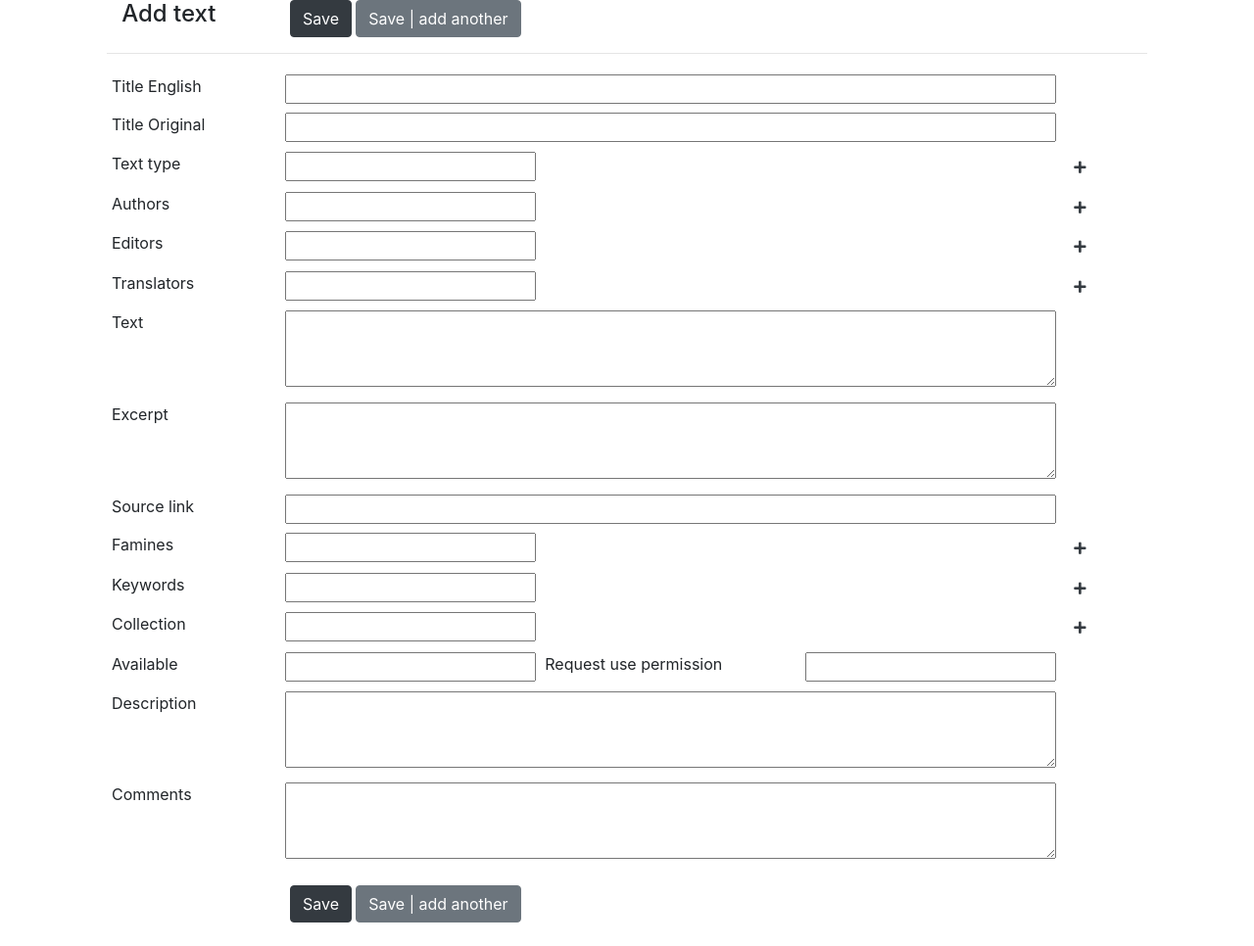
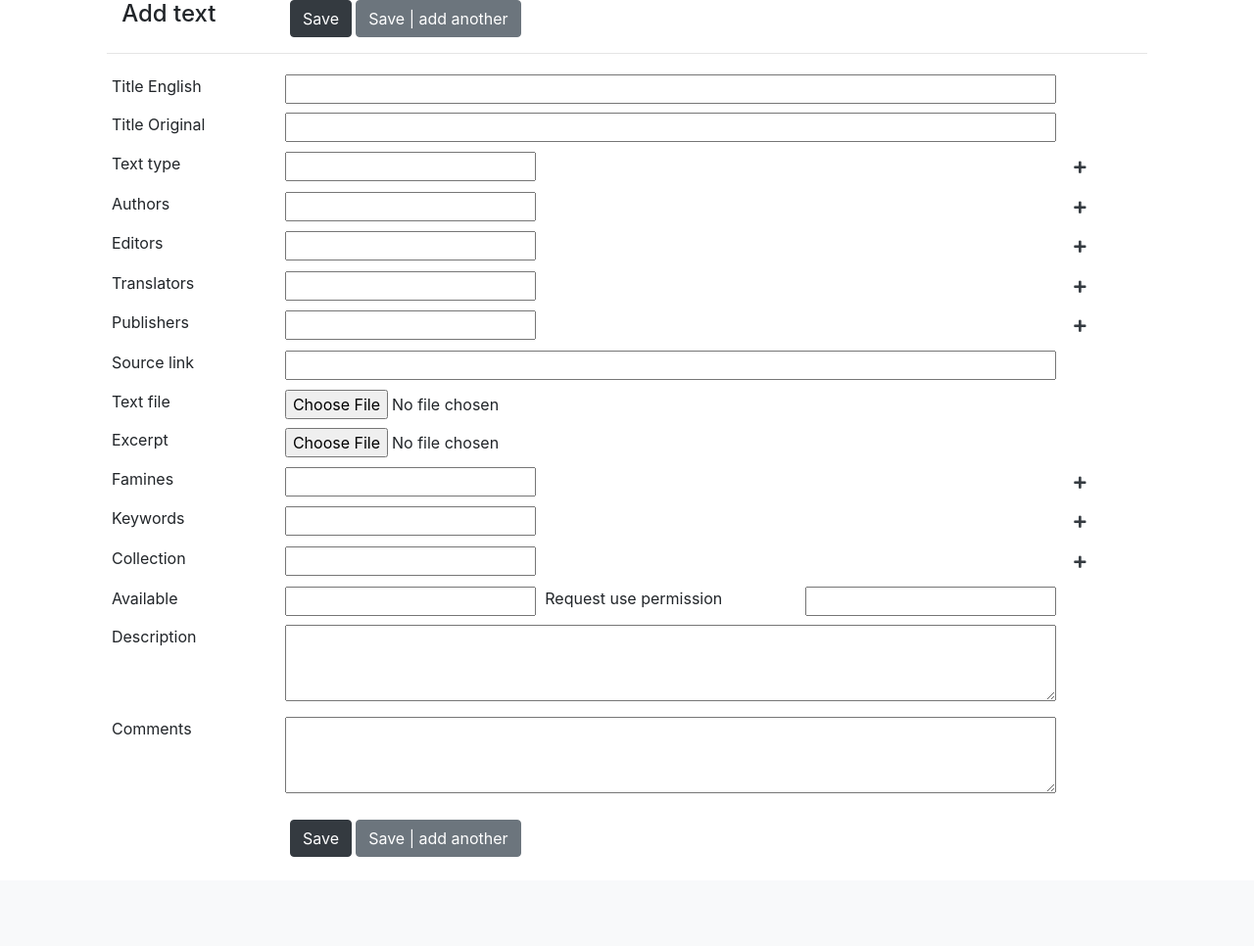
Before and after one commit to martijnbentum/heritages, a Django app: page /sources/add_text/ in a window 1280 px wide. Shown: the part 82-1048 px from the top of the page at 98% size. After the commit the page ends 957 px from the top, so only its background shows below. Run offline with Django 3.2, Linux system fonts and the light colour scheme; the visitor is signed in with stand-in values (Sample User, id 1); some libraries are stand-ins or nearby versions.

Commit message:
added some fields to the sources for file uploading

```diff
--- a/sources/forms.py
+++ b/sources/forms.py
@@ -5,11 +5,11 @@ from .models import Famine,Collection,PublishingOutlet,Available,Rated
 from .models import Keyword,Commissioner,Person,MusicType,Language,Music, Infographic
 from .models import RequestUsePermission, FilmCompany, FilmType, Film, Text, Image
 from .models import Location, TargetAudience, TextType, InfographicType, ImageType
-from .models import Publisher, PictureStoryType
+from .models import Publisher, PictureStoryType, PictureStory
 from .widgets import CollectionWidget,PublishingOutletWidget,AvailableWidget, TextTypeWidget
 from .widgets import RatedWidget,CommissionerWidget,MusicTypeWidget, FilmCompanyWidget
 from .widgets import ImageTypeWidget, InfographicTypeWidget,FilmTypeWidget, PublisherWidget
-from .widgets import RequestUsePermissionWidget
+from .widgets import RequestUsePermissionWidget, PublishersWidget
 from .widgets import FaminesWidget
 from .widgets import PersonsWidget
 from .widgets import LanguagesWidget
@@ -21,7 +21,7 @@ from .widgets import TargetAudienceWidget
 dattr = {'attrs':{'style':'width:100%'}}
 dchar = {'widget':forms.TextInput(**dattr),'required':False}
 dchar_required = {'widget':forms.TextInput(**dattr),'required':True}
-dtext = {'widget':forms.Textarea(attrs={'style':'width:100%','rows':3})}
+dtext = {'widget':forms.Textarea(attrs={'style':'width:100%','rows':3}),'required':False}
 dselect2 = {'attrs':{'data-placeholder':'Select by name...','style':'width:100%',
 	'class':'searching'}}
 mft = {'fields':('name',),'widgets':{'name':forms.TextInput(dattr)}}
@@ -156,6 +156,7 @@ class FilmForm(SourceForm):
 		queryset=FilmType.objects.all(),
 		widget = FilmTypeWidget(**dselect2),
 		required=False)
+	video_link = forms.CharField(**dchar)
 
 	class Meta:
 		model = Film
@@ -183,13 +184,15 @@ class TextForm(SourceForm):
 		queryset=Person.objects.all(),
 		widget = PersonsWidget(**dselect2),
 		required=False)
-	text = forms.CharField(**dtext)
-	excerpt = forms.CharField(**dtext)
+	publishers= forms.ModelMultipleChoiceField(
+		queryset=Publisher.objects.all(),
+		widget = PublishersWidget(**dselect2),
+		required=False)
 
 	class Meta:
 		model = Text
 		fields = source_fields
-		fields += ',text_type,authors,editors,translators,text,excerpt'
+		fields += ',text_type,authors,editors,translators,publishers,text_file,excerpt_file'
 		fields = fields.split(',')
 
 class InfographicForm(SourceForm):
@@ -205,7 +208,7 @@ class InfographicForm(SourceForm):
 	class Meta:
 		model = Infographic
 		fields = source_fields
-		fields += ',infographic_type,creators'
+		fields += ',infographic_type,creators,image_file'
 		fields = fields.split(',')
 
 
@@ -226,7 +229,7 @@ class ImageForm(SourceForm):
 	class Meta:
 		model = Image
 		fields = source_fields
-		fields += ',image_type,creators'
+		fields += ',image_type,creators,image_file'
 		fields = fields.split(',')
 
 
@@ -243,15 +246,13 @@ class PictureStoryForm(SourceForm):
 		queryset=Person.objects.all(),
 		widget = PersonsWidget(**dselect2),
 		required=False)
-	publisher= forms.ModelMultipleChoiceField(
+	publishers= forms.ModelMultipleChoiceField(
 		queryset=Publisher.objects.all(),
-		widget = PublisherWidget(**dselect2),
+		widget = PublishersWidget(**dselect2),
 		required=False)
-	text = forms.CharField(**dtext)
-	excerpt = forms.CharField(**dtext)
 
 	class Meta:
-		model = Image
+		model = PictureStory
 		fields = source_fields
-		fields += ',picture_story_type,authors,artists,publisher,text,excerpt'
+		fields += ',picture_story_type,authors,artists,publishers,image_file,excerpt_file'
 		fields = fields.split(',')
--- a/sources/models.py
+++ b/sources/models.py
@@ -45,6 +45,7 @@ class Music(Source):
 	composers = models.ManyToManyField(Person,blank=True,related_name='music_composer')
 	music_type = models.ForeignKey(MusicType,**dargs)
 	languages = models.ManyToManyField(Language, blank=True)
+	music_file = models.FileField(upload_to='data/',blank=True,null=True)
 
 
 class Film(Source):
@@ -59,6 +60,7 @@ class Film(Source):
 	locations_released= models.ManyToManyField(Location,blank=True, related_name='film_location_released')
 	target_audience = models.ForeignKey(TargetAudience,**dargs)
 	film_type = models.ForeignKey(FilmType,**dargs)
+	video_link = models.CharField(max_length=1000,default='')
 
 
 class Image(Source):
@@ -68,12 +70,14 @@ class Image(Source):
 	image_type = models.ForeignKey(ImageType,**dargs)
 	locations = models.ManyToManyField(Location,blank=True, related_name='image_locations')
 	creators = models.ManyToManyField(Person,blank=True, related_name='image_creators')
+	image_file = models.ImageField(upload_to='data/',blank=True,null=True)
 
 class Infographic(Source):
 	'''Meta data for infographics related to famines.'''
 	dargs = {'on_delete':models.SET_NULL,'blank':True,'null':True}
 	infographic_type = models.ForeignKey(InfographicType,**dargs)
 	creators = models.ManyToManyField(Person,blank=True, related_name='infographic_creators')
+	image_file = models.ImageField(upload_to='data/',blank=True,null=True)
 
 class PictureStory(Source):
 	'''Meta data for picturestories (comics / graphic novels) related to famines.'''
@@ -82,9 +86,9 @@ class PictureStory(Source):
 	authors = models.ManyToManyField(Person,blank=True, related_name='picture_story_author')
 	artists = models.ManyToManyField(Person,blank=True, related_name='picture_story_artist')
 	translators= models.ManyToManyField(Person,blank=True, related_name='picture_story_translator')
-	publisher = models.ForeignKey(Publisher,**dargs)
-	text = models.TextField(default='')
-	excerpt = models.CharField(max_length=3000,default='')
+	publishers = models.ManyToManyField(Publisher,blank=True,related_name='picture_story_publisher')
+	image_file = models.ImageField(upload_to='data/',blank=True,null=True)
+	excerpt_file = models.FileField(upload_to='data/',blank=True,null=True)
 
 class Text(Source):
 	'''Meta data for texts related to famines.'''
@@ -93,5 +97,6 @@ class Text(Source):
 	author = models.ForeignKey(Person,**dargs,related_name='text_author')
 	editor = models.ForeignKey(Person,**dargs,related_name='text_editor')
 	translator = models.ForeignKey(Person,**dargs,related_name='text_translator')
-	text = models.TextField(default='')
-	excerpt = models.CharField(max_length=3000,default='')
+	publishers = models.ManyToManyField(Publisher,blank=True,related_name='text_publisher')
+	text_file = models.FileField(upload_to='data/',blank=True,null=True)
+	excerpt_file = models.FileField(upload_to='data/',blank=True,null=True)
--- a/sources/templates/sources/add_film.html
+++ b/sources/templates/sources/add_film.html
@@ -81,6 +81,10 @@
 		<td class="col-9">{{form.source_link}} {{form.source_link.error}}</td>
 	</tr>
 	<tr class="d-flex">
+		<td class="col-2">Video link</th>
+		<td class="col-9">{{form.video_link}} {{form.video_link.error}}</td>
+	</tr>
+	<tr class="d-flex">
 		<td class="col-2">Languages original</th>
 		<td class="col-9">{{form.languages_original}} {{form.languages_original.error}}</td>
 		<td><a class = "btn btn-link btn-sm ml-auto text-dark" target = "_blank"
--- a/sources/templates/sources/add_image.html
+++ b/sources/templates/sources/add_image.html
@@ -45,6 +45,10 @@
 		<td class="col-2">Source link</th>
 		<td class="col-9">{{form.source_link}} {{form.source_link.error}}</td>
 	</tr>
+	<tr class="d-flex">
+		<td class="col-2">Image file</th>
+		<td class="col-9">{{form.image_file}} {{form.image_file.error}}</td>
+	</tr>
 	{% include 'utilities/add_source.html' %}
 	</table>
 		<div class="col-md-12 d-flex">
--- a/sources/templates/sources/add_infographic.html
+++ b/sources/templates/sources/add_infographic.html
@@ -45,6 +45,10 @@
 		<td class="col-2">Source link</th>
 		<td class="col-9">{{form.source_link}} {{form.source_link.error}}</td>
 	</tr>
+	<tr class="d-flex">
+		<td class="col-2">Image file</th>
+		<td class="col-9">{{form.image_file}} {{form.image_file.error}}</td>
+	</tr>
 	{% include 'utilities/add_source.html' %}
 	</table>
 		<div class="col-md-12 d-flex">
--- a/sources/templates/sources/add_text.html
+++ b/sources/templates/sources/add_text.html
@@ -53,16 +53,23 @@
 			role="button"><i class="fa fa-plus"></i></a></td>
 	</tr>
 	<tr class="d-flex">
-		<td class="col-2">Text</th>
-		<td class="col-9">{{form.text}} {{form.text.error}}</td>
-	</tr>
-	<tr class="d-flex">
-		<td class="col-2">Excerpt</th>
-		<td class="col-9">{{form.excerpt}} {{form.excerpt.error}}</td>
+		<td class="col-2">Publishers</th>
+		<td class="col-9">{{form.publishers}} {{form.publishers.error}}</td>
+		<td><a class = "btn btn-link btn-sm ml-auto text-dark" target = "_blank"
+			href = "{% url 'sources:add_publisher' %}"
+			role="button"><i class="fa fa-plus"></i></a></td>
 	</tr>
 	<tr class="d-flex">
 		<td class="col-2">Source link</th>
 		<td class="col-9">{{form.source_link}} {{form.source_link.error}}</td>
+	</tr>
+	<tr class="d-flex">
+		<td class="col-2">Text file</th>
+		<td class="col-9">{{form.text_file}} {{form.text_file.error}}</td>
+	</tr>
+	<tr class="d-flex">
+		<td class="col-2">Excerpt</th>
+		<td class="col-9">{{form.excerpt_file}} {{form.excerpt_file.error}}</td>
 	</tr>
 	{% include 'utilities/add_source.html' %}
 	</table>
--- a/sources/urls.py
+++ b/sources/urls.py
@@ -27,4 +27,18 @@ urlpatterns = [
 	path('add_keyword/',views.add_keyword, name='add_keyword'),
 	path('add_collection/',views.add_collection, name='add_collection'),
 	path('music_list/',views.music_list, name='music_list'),
+	path('edit_film/<int:pk>/',views.edit_film, name='edit_film'),
+	path('edit_film/<int:pk>/<str:focus>/',views.edit_film, name='edit_film'),
+	path('edit_text/<int:pk>/',views.edit_text, name='edit_text'),
+	path('edit_text/<int:pk>/<str:focus>/',views.edit_text, name='edit_text'),
+	path('edit_music/<int:pk>/',views.edit_music, name='edit_music'),
+	path('edit_music/<int:pk>/<str:focus>/',views.edit_music, name='edit_music'),
+	path('edit_image/<int:pk>/',views.edit_image, name='edit_image'),
+	path('edit_image/<int:pk>/<str:focus>/',views.edit_image, name='edit_image'),
+	path('edit_infographic/<int:pk>/',views.edit_infographic, name='edit_infographic'),
+	path('edit_infographic/<int:pk>/<str:focus>/',views.edit_infographic, name='edit_infographic'),
+	path('edit_picture_story/<int:pk>/',views.edit_picture_story, name='edit_picture_story'),
+	path('edit_picture_story/<int:pk>/<str:focus>/',views.edit_picture_story,name='edit_picture_story'),
+	path('edit_picture_story/<int:pk>/',views.edit_picture_story, name='edit_picturestory'),
+	path('edit_picture_story/<int:pk>/<str:focus>/',views.edit_picture_story, name='edit_picturestory'),
 ]
--- a/sources/widgets.py
+++ b/sources/widgets.py
@@ -147,6 +147,11 @@ class PublisherWidget(SimpleBaseWidget):
 	def get_queryset(self):
 		return Publisher.objects.all().order_by('name')
 
+class PublishersWidget(SimpleBasesWidget):
+	model = Publisher
+	def get_queryset(self):
+		return Publisher.objects.all().order_by('name')
+
 class PublishingOutletWidget(SimpleBaseWidget):
 	model = PublishingOutlet
 	def get_queryset(self):
--- a/utilities/views.py
+++ b/utilities/views.py
@@ -43,6 +43,7 @@ def edit_model(request, name_space, model_name, app_name, instance_id = None,
 		if form.is_valid():
 			print('form is valid: ',form.cleaned_data,type(form))
 			instance = form.save()
+			print(instance)
 			if view == 'complete':
 				ffm = FormsetFactoryManager(name_space,names,request,instance)
 				valid = ffm.save()
```
Also changed, not shown: sources/templates/sources/add_picturestory.html (+8 -8 lines).
